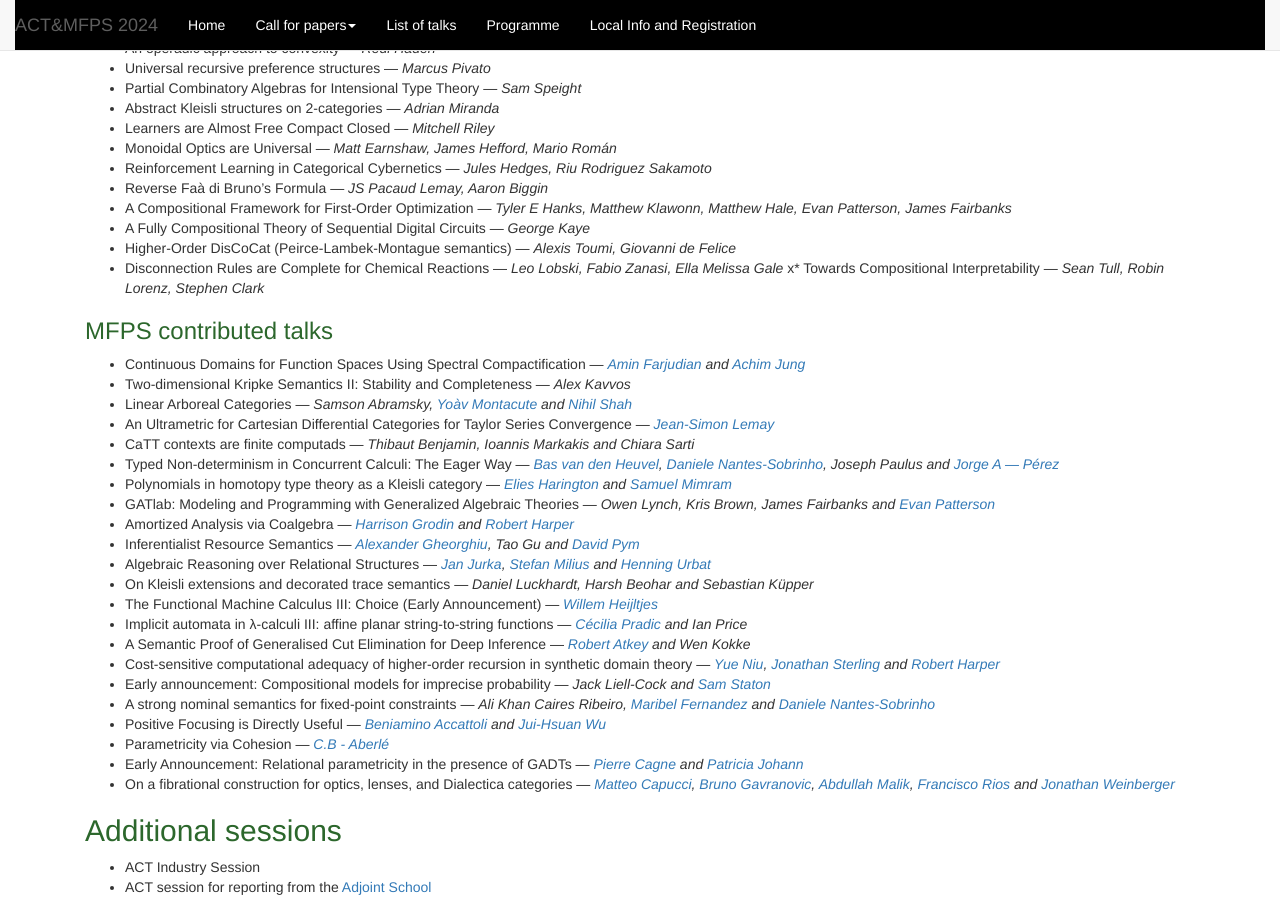
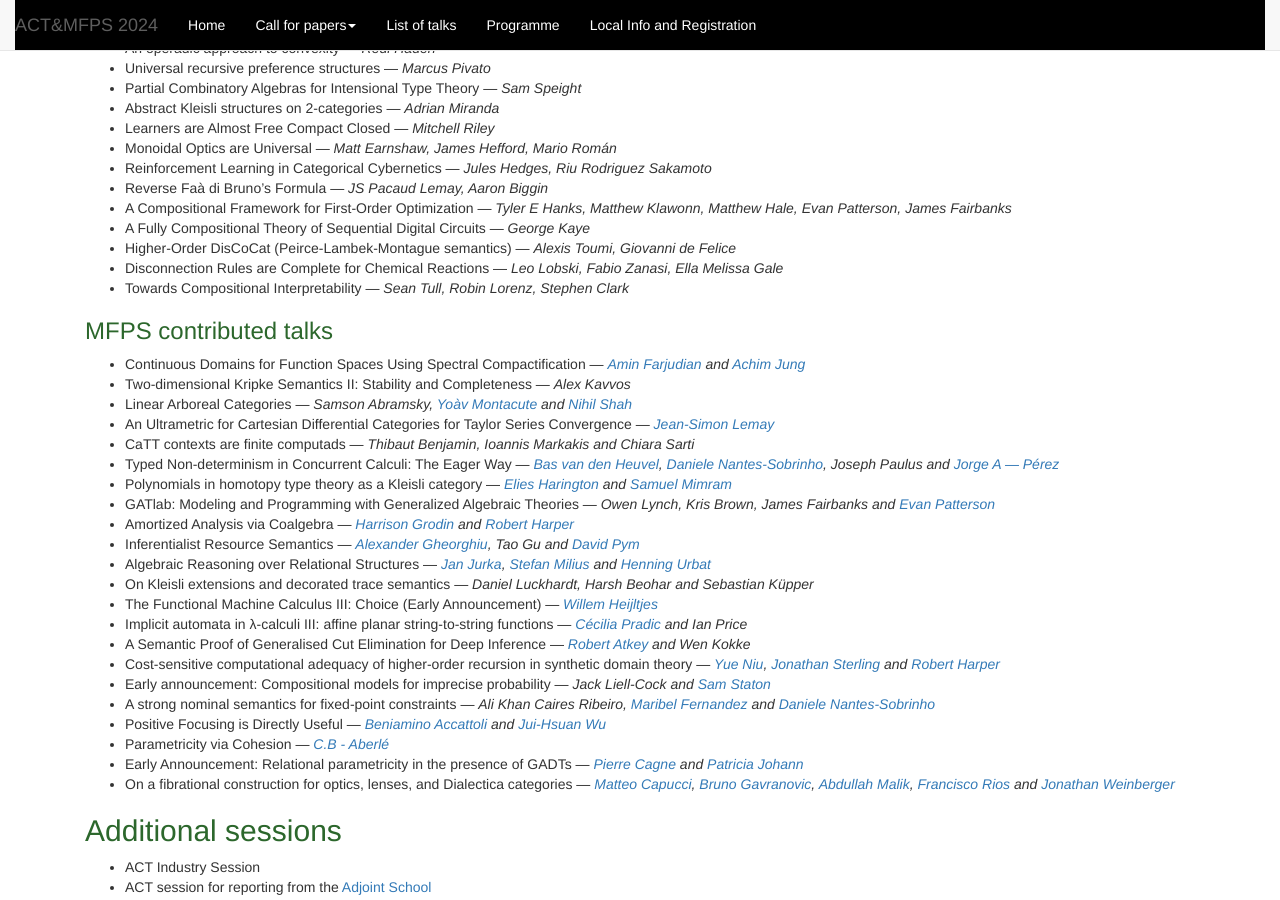
Before and after one commit to oxford24/oxford24.github.io, a Jekyll site: the page built from all-talks.md, in a window 1280 px wide and 900 px high, scrolled down 1719 px. Built offline with Jekyll 4.4.1, drawn with Linux system fonts in a browser that asks for light colours.

```diff
--- a/all-talks.md
+++ b/all-talks.md
@@ -126,7 +126,7 @@ Jump to [ACT contributed talks](#act-contributed-talks) or [MFPS contributed tal
 * A Fully Compositional Theory of Sequential Digital Circuits &mdash; <i>George Kaye</i>
 * Higher-Order DisCoCat (Peirce-Lambek-Montague semantics) &mdash; <i>Alexis Toumi, Giovanni de Felice </i>
 * Disconnection Rules are Complete for Chemical Reactions &mdash; <i>Leo Lobski, Fabio Zanasi, Ella Melissa Gale </i>
-x* Towards Compositional Interpretability &mdash; <i>Sean Tull, Robin Lorenz, Stephen Clark </i>
+* Towards Compositional Interpretability &mdash; <i>Sean Tull, Robin Lorenz, Stephen Clark </i>
 
 ### MFPS contributed talks
 
```
